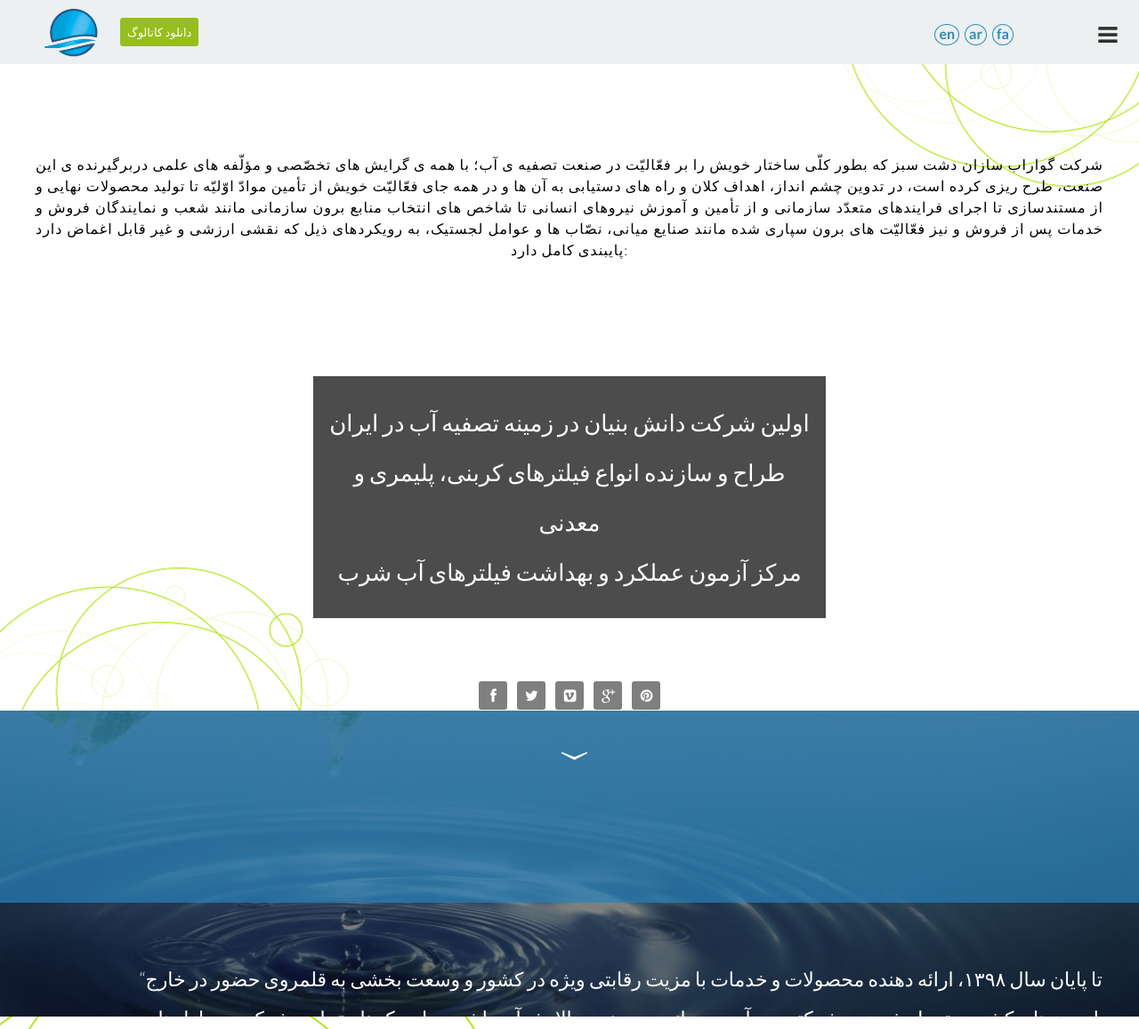
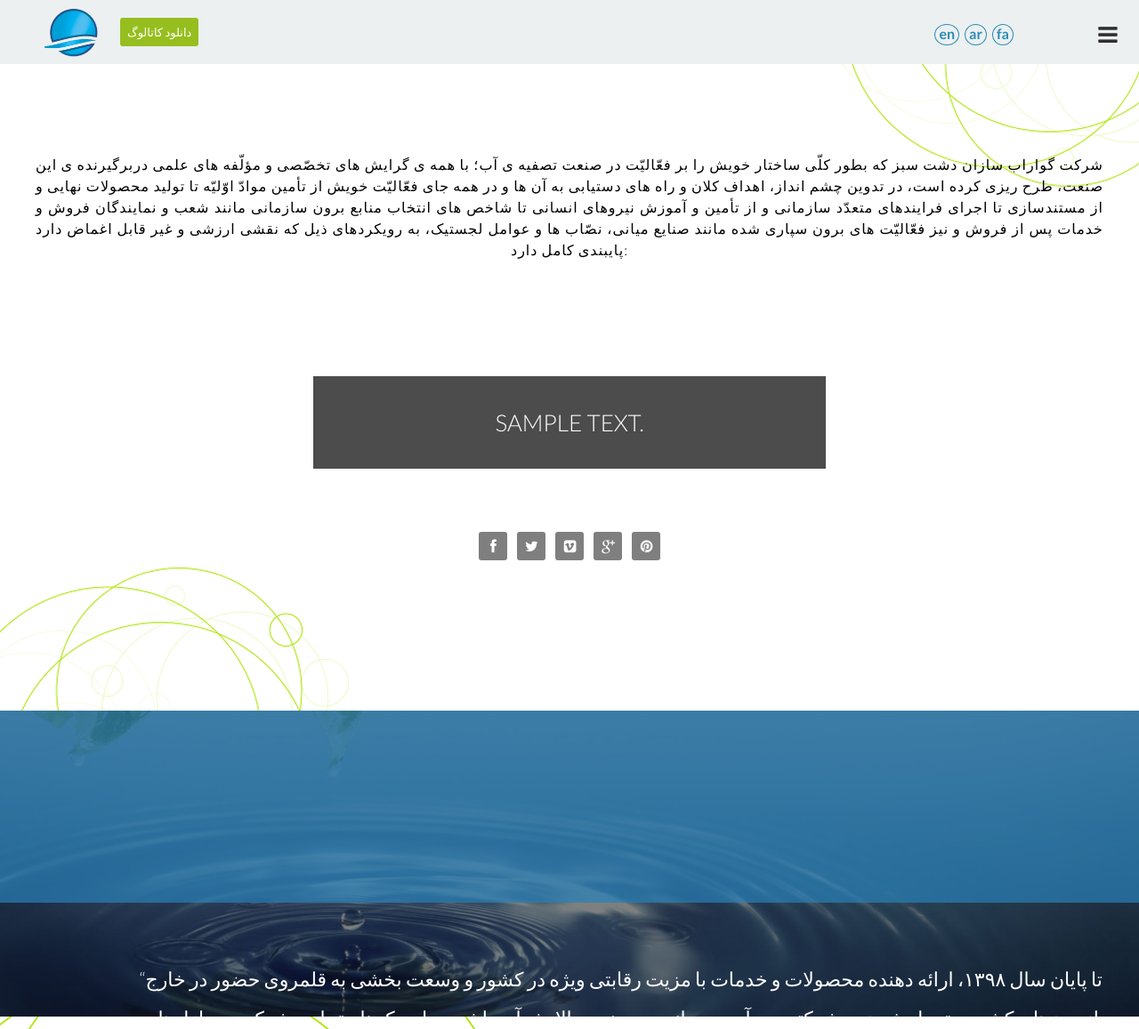
Before and after one commit to saeedghx68/govarab, a Django app: page /en/ in a window 1280 px wide. Shown: the top 1157 px of the page at 89% size. Run offline with Django 3.2, Linux system fonts and the light colour scheme; tables that the repository leaves empty hold one stand-in row (values such as "Sample post"); grey boxes marked "Sample" are stand-in pictures; some libraries are stand-ins or nearby versions.

Commit message:
remove priority field from model translation

```diff
--- a/govarab/myapp/translation.py
+++ b/govarab/myapp/translation.py
@@ -28,4 +28,4 @@
 
 @register(Slogan)
 class TeamTranslationOptions(TranslationOptions):
-    fields = ('text', 'priority',)
+    fields = ('text',)
--- a/govarab/myapp/views.py
+++ b/govarab/myapp/views.py
@@ -18,6 +18,7 @@
         c['FAQs'] = FAQ.objects.all()
         c['gallery'] = Gallery.objects.all()
         c['team'] = Team.objects.all()
+        c['slogan'] = Slogan.objects.all().order_by('priority')
     except:
         print (u'داده ها وارد نشده!')
     return render_to_response('index.html', c)
--- a/govarab/templates/index.html
+++ b/govarab/templates/index.html
@@ -78,9 +78,9 @@
 			<!-- Text Slider -->
 			<div class="header-text">
 				<ul class="text-slider">
-					<li class="text-slides">{% trans 'اولین شرکت دانش بنیان در زمینه تصفیه آب در ایران' %}</li>
-					<li class="text-slides">{% trans 'طراح و سازنده انواع  فیلترهای کربنی، پلیمری و معدنی ' %}</li>
-					<li class="text-slides">{% trans 'مرکز آزمون عملکرد و بهداشت فیلترهای آب شرب' %}</li>
+                    {% for item in slogan %}
+                        <li class="text-slides">{{item.text}}</li>
+                    {% endfor %}
 				</ul>
 			</div><!-- end text slider -->
 			<!-- Social Media Links -->
```
Also changed, not shown: govarab/myapp/migrations/0018_auto_20170601_2016.py (added).
